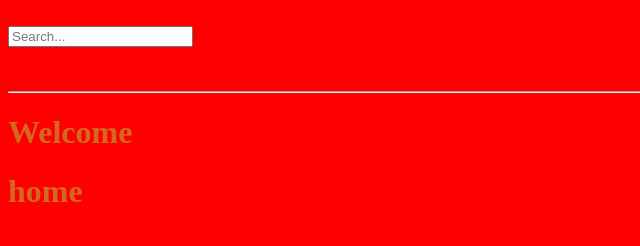
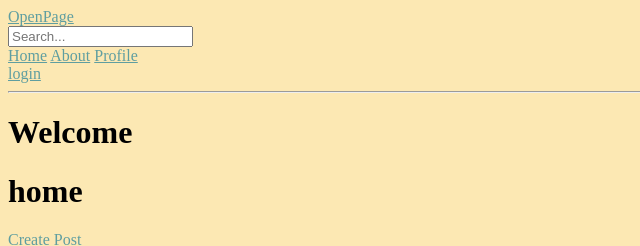
Before and after one commit to KGeox/OpenPage, a Django app: page / in a window 1280 px wide. Shown: the top 246 px of the page, without its empty margins (0-640 px from the left). Run offline with Django 5.2, Linux system fonts and the light colour scheme; data comes from the database, SQL or seed files in the repository; both versions use the stored data as it was after the commit.

Commit message:
adding css

```diff
--- a/OpenPage/settings.py
+++ b/OpenPage/settings.py
@@ -120,5 +120,5 @@ USE_TZ = True
 # https://docs.djangoproject.com/en/6.0/howto/static-files/
 
 STATIC_URL = '/static/'
-STATIC_ROOT = BASE_DIR / 'staticfiles'
+# STATIC_ROOT = BASE_DIR / 'staticfiles'
 STATICFILES_DIRS = [BASE_DIR / 'static']
--- a/static/css/main.css
+++ b/static/css/main.css
@@ -1,16 +1,19 @@
+
 :root {
+    --bg: rgb(252, 232, 179)
+}
+
+body {
+    background-color: var(--bg);
+}
+
+a {
+    color: cadetblue;
 
 }
 
-body {
-    background-color: red;
-    font-size: 16px;
+a:hover {
+    color: burlywood;
 }
 
-a {
-    color: red;
-}
-
-h1 {
-    color: chocolate;
-}
+hr{}
--- a/templates/feed_component.html
+++ b/templates/feed_component.html
@@ -2,11 +2,20 @@
             <a href="{% url 'create-Post' %}">Create Post</a>
             {% for post in posts %}
             <div>
-                <a href="{% url 'delete-Post' post.id %}">delete post</a>
-                <a  href="{% url 'update-Post' post.id %}">update post</a>
-                <h2>{{ post.id }} -- <a href="{% url 'post' post.id %}">{{ post.title }}</a></h2>
-                <p>{{ post.content }}</p>
-                <small>by {{ post.author }} on {{ post.date_posted }}</small>
+                <div class="post-control">
+                    {% if request.user == post.author.user %}
+                        <a href="{% url 'delete-Post' post.id %}">delete post</a>
+                        <a  href="{% url 'update-Post' post.id %}">update post</a>
+                    {% endif %}
+                </div>
+                <div class="post-view">
+                    {% if post.image %}
+                        <img src="{{ post.image.url }}" alt="{{ post.title }}">
+                    {% endif %}
+                    <h2>{{ post.id }} -- <a href="{% url 'post' post.id %}">{{ post.title }}</a></h2>
+                    <p>{{ post.content }}</p>
+                    <small>by {{ post.author }} on {{ post.date_posted }}</small>
+                </div>
             </div>
             {% endfor %}
             <hr>
--- a/templates/main.html
+++ b/templates/main.html
@@ -1,9 +1,10 @@
-{% load static %}
+
 <!DOCTYPE html>
 <html lang="en">
 <head>
     <meta charset="UTF-8">
     <title>OpenPage</title>
+    {% load static %}
     <link rel="stylesheet" href="{% static 'css/main.css' %}">
 </head>
 <body>
```
Also changed, not shown: db.sqlite3.
